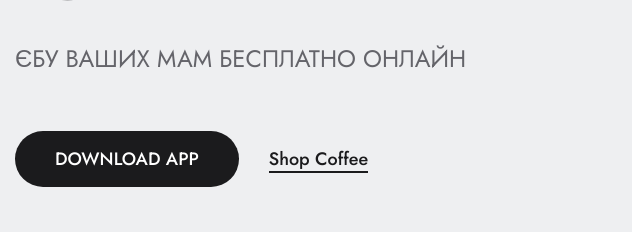
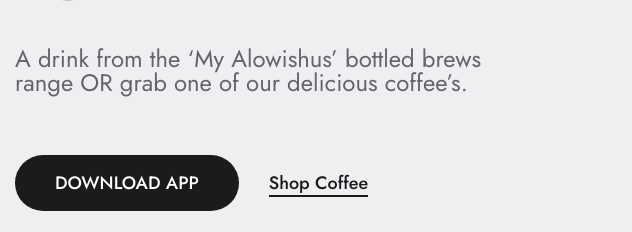
Before and after one commit to lasttez/Coffe-website, a plain HTML site: page index.html in a window 1280 px wide. Shown: the part 605-837 px from the top of the page, 0-632 px from the left. Drawn offline with nearby package versions, Linux system fonts and the light colour scheme.

Commit message:
Update index.html

```diff
--- a/index.html
+++ b/index.html
@@ -46,7 +46,7 @@
 							Alowishus Delicious Coffee
 						</div>
 						<div class="page__subtitle">
-							ЄБУ ВАШИХ МАМ БЕСПЛАТНО ОНЛАЙН
+							A drink from the ‘My Alowishus’ bottled brews range OR grab one of our delicious coffee’s.
 						</div>
 						<div class="page__buttons buttons">
 							<button class="buttons__button button"><a href="#">download app</a></button>
```
